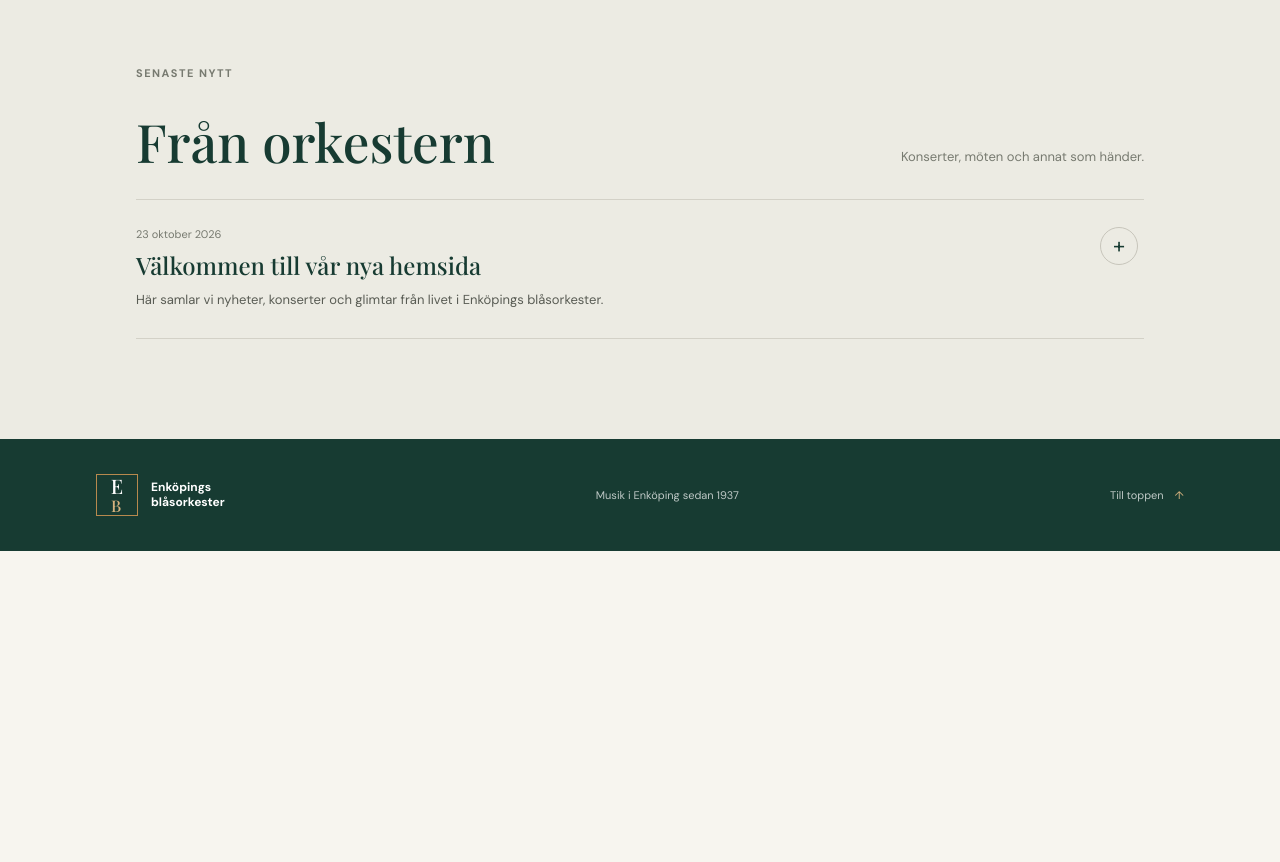
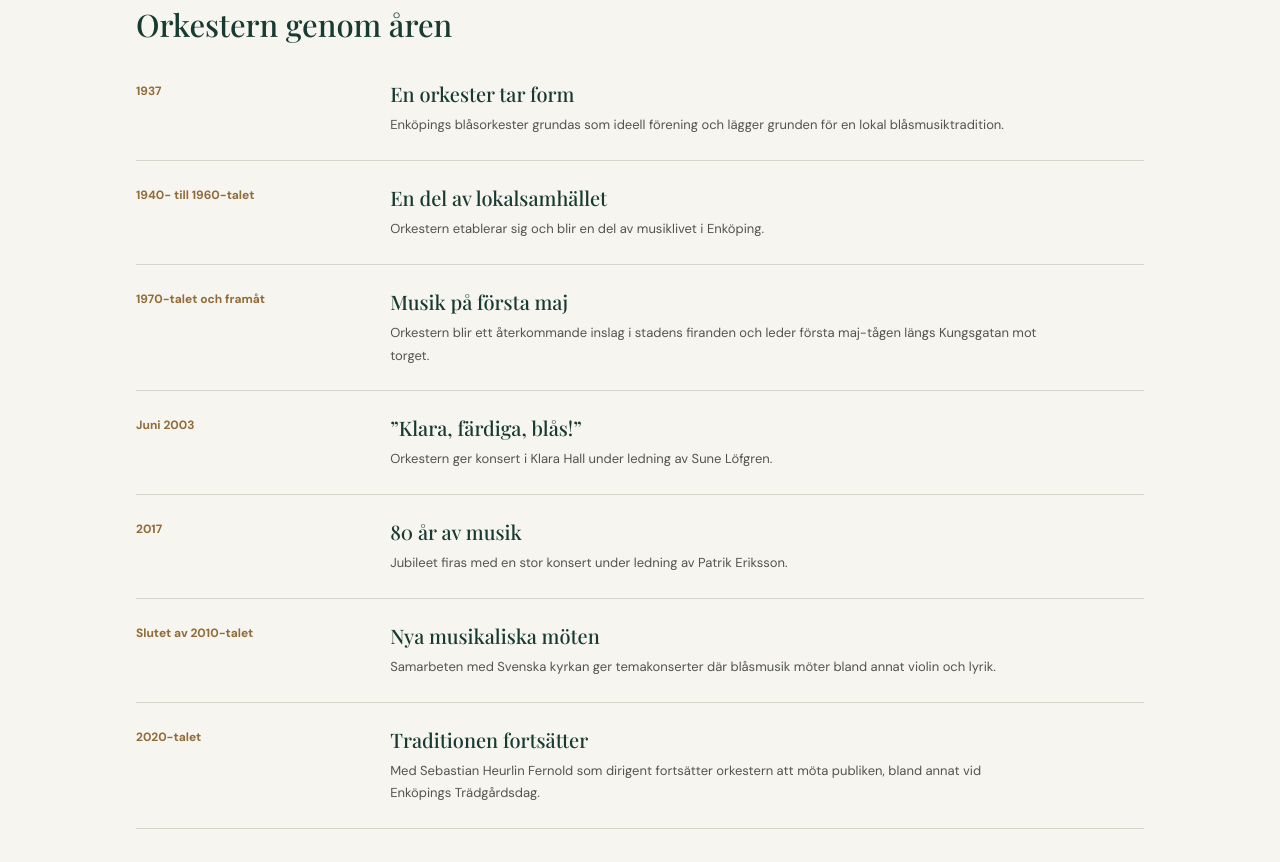
Before and after one commit to MinTestOrganisation/mintestorganisation.github.io, a plain HTML site: page index.html in a window 1280 px wide. Shown: the part 1298-2160 px from the top of the page. Before the commit the page ends 1849 px from the top, so only its background shows below. Drawn offline with nearby package versions, Linux system fonts and the light colour scheme.

Commit message:
feat(about): add a timeline

```diff
--- a/index.html
+++ b/index.html
@@ -55,6 +55,60 @@
             </div>
           </div>
           <div class="about-rule"><span>Tradition</span><span>Gemenskap</span><span>Spelglädje</span></div>
+          <div class="timeline">
+            <h3 class="timeline-heading">Orkestern genom åren</h3>
+            <ol class="timeline-list">
+              <li class="timeline-item">
+                <span class="timeline-period">1937</span>
+                <div>
+                  <h4>En orkester tar form</h4>
+                  <p>Enköpings blåsorkester grundas som ideell förening och lägger grunden för en lokal blåsmusiktradition.</p>
+                </div>
+              </li>
+              <li class="timeline-item">
+                <span class="timeline-period">1940- till 1960-talet</span>
+                <div>
+                  <h4>En del av lokalsamhället</h4>
+                  <p>Orkestern etablerar sig och blir en del av musiklivet i Enköping.</p>
+                </div>
+              </li>
+              <li class="timeline-item">
+                <span class="timeline-period">1970-talet och framåt</span>
+                <div>
+                  <h4>Musik på första maj</h4>
+                  <p>Orkestern blir ett återkommande inslag i stadens firanden och leder första maj-tågen längs Kungsgatan mot torget.</p>
+                </div>
+              </li>
+              <li class="timeline-item">
+                <span class="timeline-period">Juni 2003</span>
+                <div>
+                  <h4>”Klara, färdiga, blås!”</h4>
+                  <p>Orkestern ger konsert i Klara Hall under ledning av Sune Löfgren.</p>
+                </div>
+              </li>
+              <li class="timeline-item">
+                <span class="timeline-period">2017</span>
+                <div>
+                  <h4>80 år av musik</h4>
+                  <p>Jubileet firas med en stor konsert under ledning av Patrik Eriksson.</p>
+                </div>
+              </li>
+              <li class="timeline-item">
+                <span class="timeline-period">Slutet av 2010-talet</span>
+                <div>
+                  <h4>Nya musikaliska möten</h4>
+                  <p>Samarbeten med Svenska kyrkan ger temakonserter där blåsmusik möter bland annat violin och lyrik.</p>
+                </div>
+              </li>
+              <li class="timeline-item">
+                <span class="timeline-period">2020-talet</span>
+                <div>
+                  <h4>Traditionen fortsätter</h4>
+                  <p>Med Sebastian Heurlin Fernold som dirigent fortsätter orkestern att möta publiken, bland annat vid Enköpings Trädgårdsdag.</p>
+                </div>
+              </li>
+            </ol>
+          </div>
         </section>
 
         <section id="nyheter" class="news-section" aria-labelledby="news-title">
--- a/src/style.css
+++ b/src/style.css
@@ -89,6 +89,13 @@ h1, h2, h3, p { margin-top: 0; }
 .about-description { padding-top: 5px; color: #51554e; font-size: 14px; line-height: 1.85; }
 .about-description p { margin-bottom: 16px; }
 .about-rule { display: flex; gap: clamp(25px, 6vw, 82px); margin-top: 48px; padding-top: 19px; border-top: 1px solid #d9d5ca; color: var(--forest); font-family: var(--serif); font-size: 17px; }
+.timeline { margin-top: 78px; padding-top: 34px; border-top: 1px solid #d9d5ca; }
+.timeline-heading { margin: 0 0 12px; color: var(--forest); font-family: var(--serif); font-size: 31px; font-weight: 500; }
+.timeline-list { margin: 0; padding: 0; list-style: none; }
+.timeline-item { display: grid; grid-template-columns: minmax(150px, .3fr) 1fr; gap: 28px; padding: 23px 0; border-bottom: 1px solid #d9d5ca; }
+.timeline-period { padding-top: 3px; color: #916b38; font-size: 12px; font-weight: 700; }
+.timeline-item h4 { margin: 0 0 7px; color: var(--forest); font-family: var(--serif); font-size: 20px; font-weight: 500; }
+.timeline-item p { max-width: 650px; margin: 0; color: #51554e; font-size: 13px; line-height: 1.75; }
 
 .news-section { padding: 88px 0 100px; background: #ecebe3; }
 .news-heading { display: flex; align-items: end; justify-content: space-between; gap: 24px; margin-bottom: 28px; }
@@ -132,6 +139,9 @@ h1, h2, h3, p { margin-top: 0; }
   .about-copy { grid-template-columns: 1fr; gap: 22px; }
   .about-description { max-width: 530px; }
   .about-rule { justify-content: space-between; gap: 12px; margin-top: 30px; font-size: 15px; }
+  .timeline { margin-top: 58px; padding-top: 28px; }
+  .timeline-heading { font-size: 27px; }
+  .timeline-item { grid-template-columns: 1fr; gap: 6px; padding: 20px 0; }
   .news-section { padding: 70px 0 76px; }
   .news-heading { display: block; }
   .news-heading > p { margin-top: 12px; }
```
